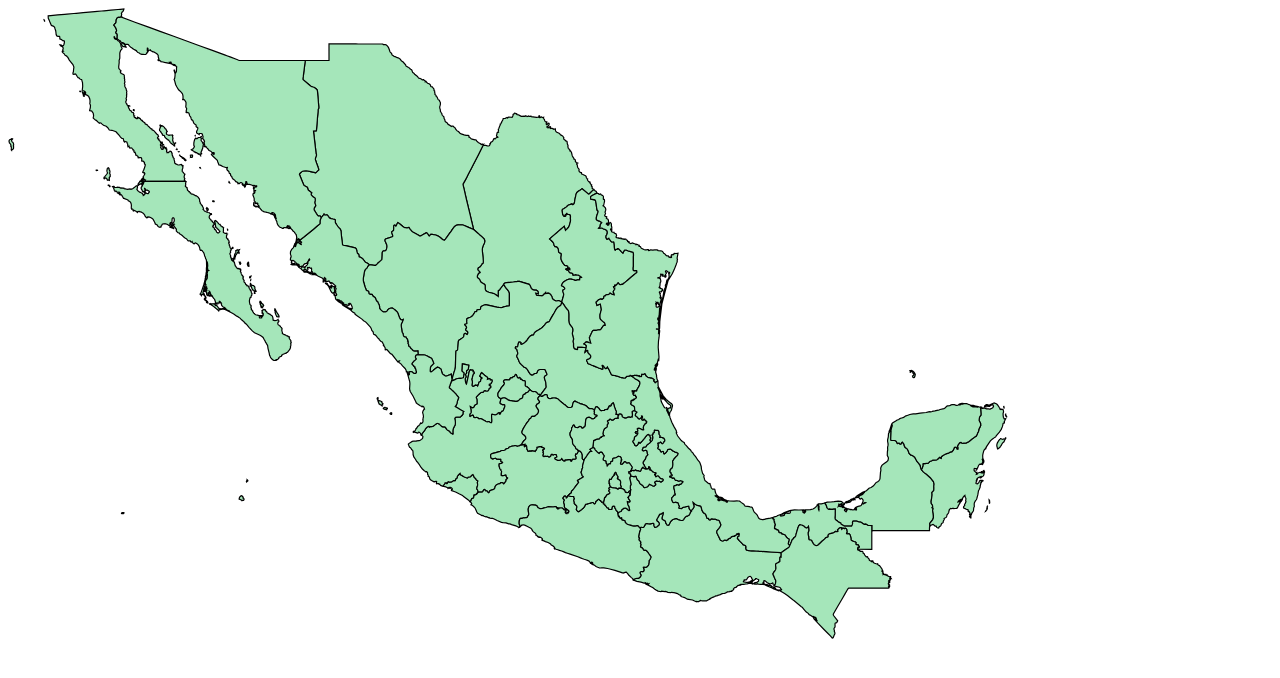
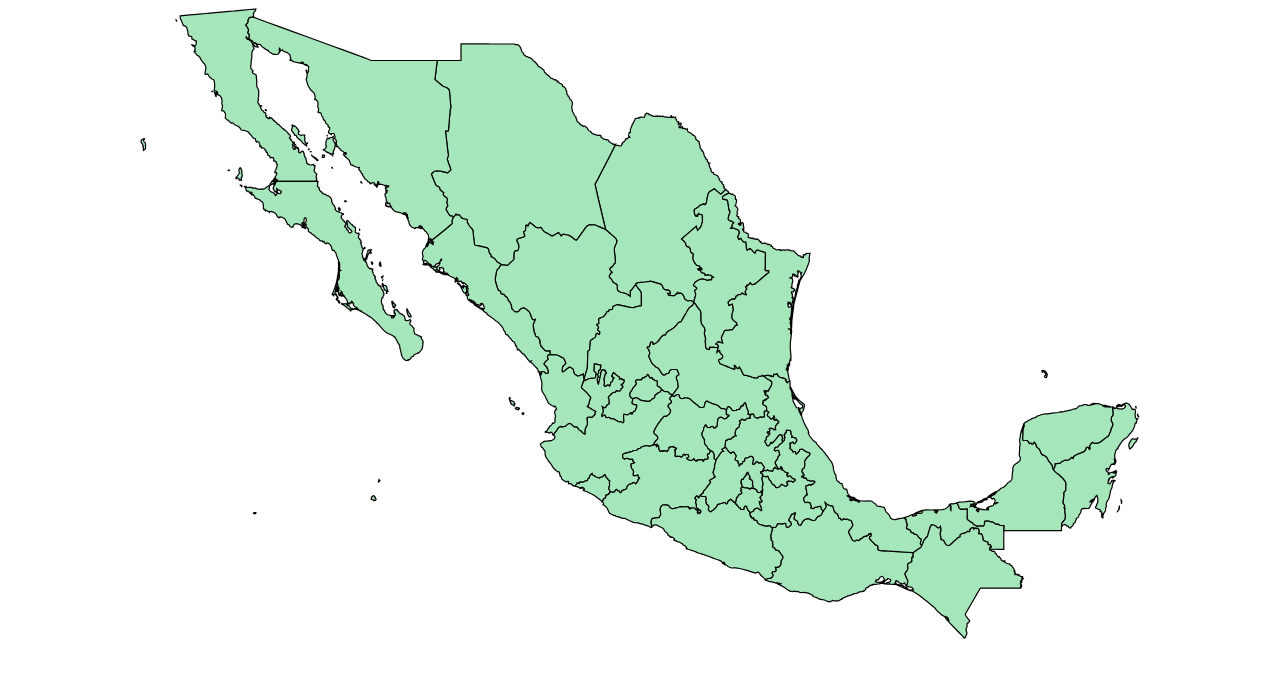
Before and after one commit to Dmast00/PueblosMagicos, an Angular app: page / in a window 1280 px wide. Shown: the top 678 px of the page. Built offline with nearby package versions, Linux system fonts and the light colour scheme.

Commit message:
se agrego un event listener para saber el id del estado

```diff
--- a/src/app/mapa/mapa.component.css
+++ b/src/app/mapa/mapa.component.css
@@ -1,10 +1,26 @@
+.container{
+    display: flex;
+    flex-direction: row;
+    justify-content: center;
+    align-items: center;
+}
 svg{
     fill: #A5E6BA;
     stroke: black;
     stroke-width: 1.2px;
+
 }
+path{
 
+
+    z-index: 100;
+}
 path:hover{
     fill: #9AC6C5;
     cursor: pointer;
+    padding: 0px;
 }
+
+.size{
+    transform: scale(1.1);
+}
--- a/src/app/mapa/mapa.component.html
+++ b/src/app/mapa/mapa.component.html
@@ -1,3 +1,4 @@
+<div class="container">
     <svg baseprofile="tiny"  height="631"  version="1.2" viewbox="0 0 1000 631" width="1000" xmlns="http://www.w3.org/2000/svg">
      <path d="M901.9 362.5l0 0.2-0.2-0.1-0.3 0.1 0.3-0.2 0.2 0z m2.8 0.4l1.1 0.9 1 1.5 0.5 1.2-0.4 1.8-0.4 1-0.5 0.4-0.4-0.1-0.6-0.3-0.3-0.3 0.1-0.4-0.3-0.6 0.2-0.2 0.5-0.2 0.6-0.6 0.1-0.8-0.6-0.7-0.4-0.5-0.1-0.8-0.8-0.4-0.7-0.3-0.6 0.2-0.2 0.5-0.3-0.1 0.2-0.5 0.3-0.5 0.3-0.5 0.5-0.2 1.2 0.5z" id="MEX99" name="">
      </path>
@@ -72,3 +73,4 @@
      <circle cx="832.6" cy="533.5" id="2">
      </circle>
     </svg>
+</div>
--- a/src/app/mapa/mapa.component.ts
+++ b/src/app/mapa/mapa.component.ts
@@ -12,4 +12,21 @@ export class MapaComponent implements OnInit {
   ngOnInit(): void {
   }
 
+  PathId = addEventListener('mouseover',(e)=>{
+    let item = e.target as Element
+    let name = item.getAttribute('name')
+    let id = item.getAttribute('id')
+    console.log(id, name)
+
+
+  })
+
+  removesize = addEventListener('mouseleave',(e)=>{
+    let item = e.target as Element
+    let name = item.getAttribute('name')
+    let id = item.getAttribute('id')
+    console.log(id, name)
+    item.classList.remove('size')
+
+  })
 }
```
Lines whose indentation alone changed are shown as unchanged.
